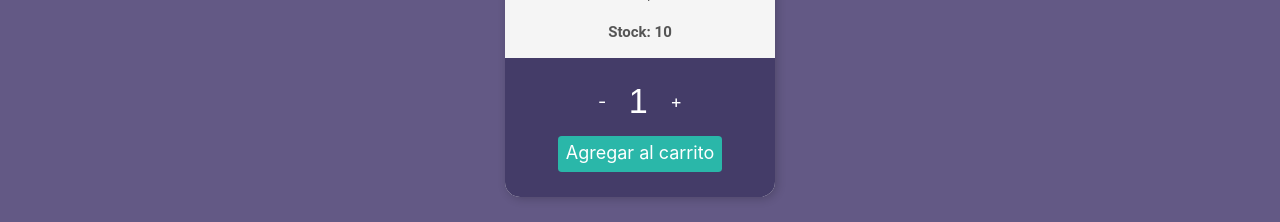
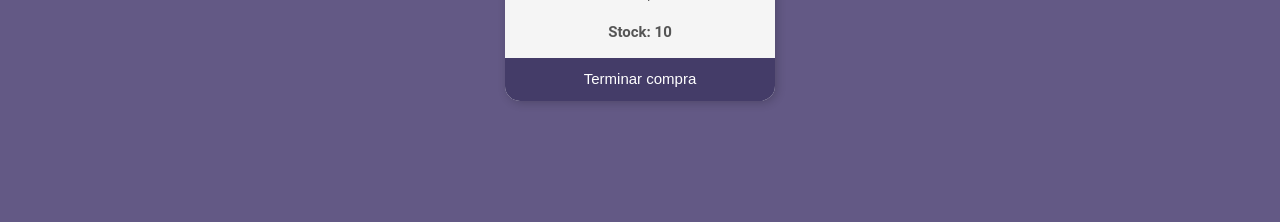
Before and after one commit to leodebiaggi/Stor3D, a React (Create React App) app: page /item/1 in a window 1280 px wide. Both pictures are taken after a click on the button "Agregar al carrito". Shown: the part 498-720 px from the top of the page. Built offline with nearby package versions, Linux system fonts and the light colour scheme.

Commit message:
Sincronizar contador

```diff
--- a/src/components/ItemDetail/ItemDetail.jsx
+++ b/src/components/ItemDetail/ItemDetail.jsx
@@ -1,12 +1,20 @@
 import './ItemDetail.css'
+import { useState } from 'react'
 import ItemCount from '../ItemCount/ItemCount'
+import { Link } from 'react-router-dom'
 
 const ItemDetail = ({ id, name, img, category, description, price, stock }) => {
+    const [quantityAdded, setQuantityAdded] = useState(0)
+
+    const handleOnAdd = (quantity) => {
+        setQuantityAdded(quantity)
+    }
+
     return (
         <article className='CardItem'>
 
             <picture>
-                <img src={img} alt={name} className='ItemImg' id='gifImage'/>
+                <img src={img} alt={name} className='ItemImg' id='gifImage' />
             </picture>
             <header className='Header'>
                 <h2 className='ItemHeader'>
@@ -20,7 +28,10 @@
                 <p className='Info'>Stock: {stock}</p>
             </section>
             <footer className='ItemFooter'>
-                <ItemCount initial={1} stock={stock} onAdd={(quantity) => console.log('Cantidad agregada ', quantity)} />
+                {
+                    quantityAdded > 0 ? (<Link to='/cart' className='Option'>Terminar compra</Link>) :
+                        (<ItemCount initial={1} stock={stock} onAdd={handleOnAdd} />)
+                }
             </footer>
 
         </article>
```
